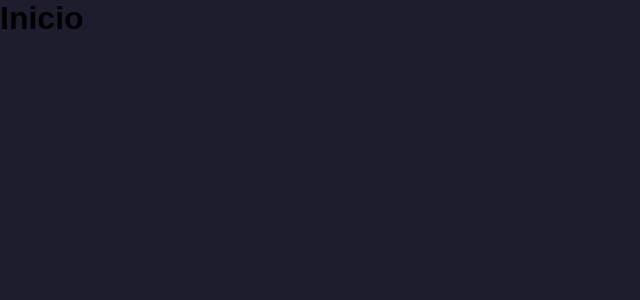
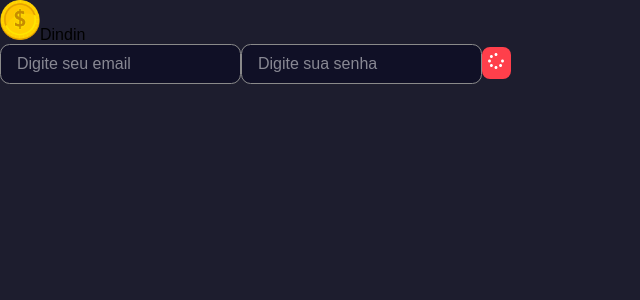
Before and after one commit to GilsonAlvesdeSouza/dindin-independente, a Next.js app: page / in a window 1280 px wide. Shown: the top 300 px of the page, without its empty margins (0-640 px from the left). Built offline with nearby package versions, Linux system fonts and the light colour scheme.

Commit message:
criando a tela de login

```diff
--- a/package.json
+++ b/package.json
@@ -18,6 +18,7 @@
     "next": "13.1.6",
     "react": "18.2.0",
     "react-dom": "18.2.0",
+    "react-icons": "^4.7.1",
     "sass": "^1.58.3",
     "typescript": "4.9.5"
   }
--- /dev/null
+++ b/src/components/ui/Button/index.tsx
@@ -0,0 +1,20 @@
+import { ReactNode, ButtonHTMLAttributes } from 'react';
+import { FaSpinner } from 'react-icons/fa';
+import styles from './styles.module.scss';
+
+interface ButtonProps extends ButtonHTMLAttributes<HTMLElement> {
+	loading?: boolean;
+	children: ReactNode;
+}
+
+export function Button({ loading, children, ...rest }: ButtonProps) {
+	return (
+		<button className={styles.button} disabled={loading} {...rest}>
+			{loading ? (
+				<FaSpinner color="#fff" size={16} />
+			) : (
+				<a className={styles.buttonText}>{children}</a>
+			)}
+		</button>
+	);
+}
--- /dev/null
+++ b/src/components/ui/Button/styles.module.scss
@@ -0,0 +1,33 @@
+.button{
+	max-width: 600px;
+	background-color: var(--red-900);
+	border: 0;
+	padding: 0.4rem;
+	color: var(--white);
+	border-radius: 0.5rem;
+	transition: all ease 0.2s;
+
+	&[disabled]{
+		cursor: not-allowed;
+		svg{
+			animation: animate 2s infinite;
+		}
+	}
+
+	&:hover{
+		filter: brightness(1.2);
+	}
+}
+
+.buttonText{
+	color: var(--white)
+}
+
+@keyframes animate {
+	from{
+		transform: rotate(0deg);
+	}
+	to{
+		transform: rotate(360deg);
+	}
+}
--- /dev/null
+++ b/src/components/ui/Input/index.tsx
@@ -0,0 +1,13 @@
+import React, { InputHTMLAttributes, TextareaHTMLAttributes } from 'react';
+import styles from './styles.module.scss';
+
+interface inputProps extends InputHTMLAttributes<HTMLElement> {}
+
+export function Input({ ...rest }: inputProps) {
+	return <input className={styles.input} {...rest} />;
+}
+interface textProps extends TextareaHTMLAttributes<HTMLElement> {}
+
+export function Text({ ...rest }: textProps) {
+	return <textarea className={styles.input} {...rest}></textarea>;
+}
--- /dev/null
+++ b/src/components/ui/Input/styles.module.scss
@@ -0,0 +1,14 @@
+.input{
+	margin-bottom: 1rem;
+	height: 40px;
+	border: 0;
+	border-radius: 0.6rem;
+	background-color: var(--dark-900);
+	color: var(--white);
+	padding: 1rem;
+	border: 1px solid var(--gray-100)
+}
+
+.input::placeholder{
+	color: rgba(255,255,255,0.5)
+}
--- a/src/pages/_document.tsx
+++ b/src/pages/_document.tsx
@@ -1,13 +1,13 @@
-import { Html, Head, Main, NextScript } from 'next/document'
+import { Html, Head, Main, NextScript } from 'next/document';
 
 export default function Document() {
 	return (
-    <Html lang="en">
+		<Html lang="pt-BR">
 			<Head />
 			<body>
 				<Main />
 				<NextScript />
 			</body>
 		</Html>
-  )
+	);
 }
--- a/src/pages/index.tsx
+++ b/src/pages/index.tsx
@@ -1,9 +1,31 @@
-import styles from '../styles/Home.module.scss';
+import Head from 'next/head';
+import Image from 'next/image';
+import logoImg from '../../public/dolar.png';
+import styles from '@/styles/Home.module.scss';
+import { Input } from '@/components/ui/Input';
+import { Button } from '@/components/ui/Button';
 
 export default function Home() {
 	return (
-		<div className={styles.container}>
-			<h1>Inicio</h1>
-		</div>
+		<>
+			<Head>
+				<title>DinDin</title>
+			</Head>
+			<div className={styles.containerCenter}>
+				<div className={styles.logo}>
+					<Image src={logoImg} alt="Logo Dindin" width={40} height={40} />
+					<span>Dindin</span>
+				</div>
+				<div className={styles.login}>
+					<form action="">
+						<Input placeholder="Digite seu email" type="text" />
+						<Input placeholder="Digite sua senha" type="password" />
+						<Button type="submit" loading={true}>
+							Acessar
+						</Button>
+					</form>
+				</div>
+			</div>
+		</>
 	);
 }
--- a/src/styles/Home.module.scss
+++ b/src/styles/Home.module.scss
@@ -1,4 +1,4 @@
-.container{
+.containerCenter{
 
 
 
```
Also changed, not shown: public/dolar.png (added), 1 other file (tests, documents, lock files or other folders). Lines whose indentation alone changed are shown as unchanged.
